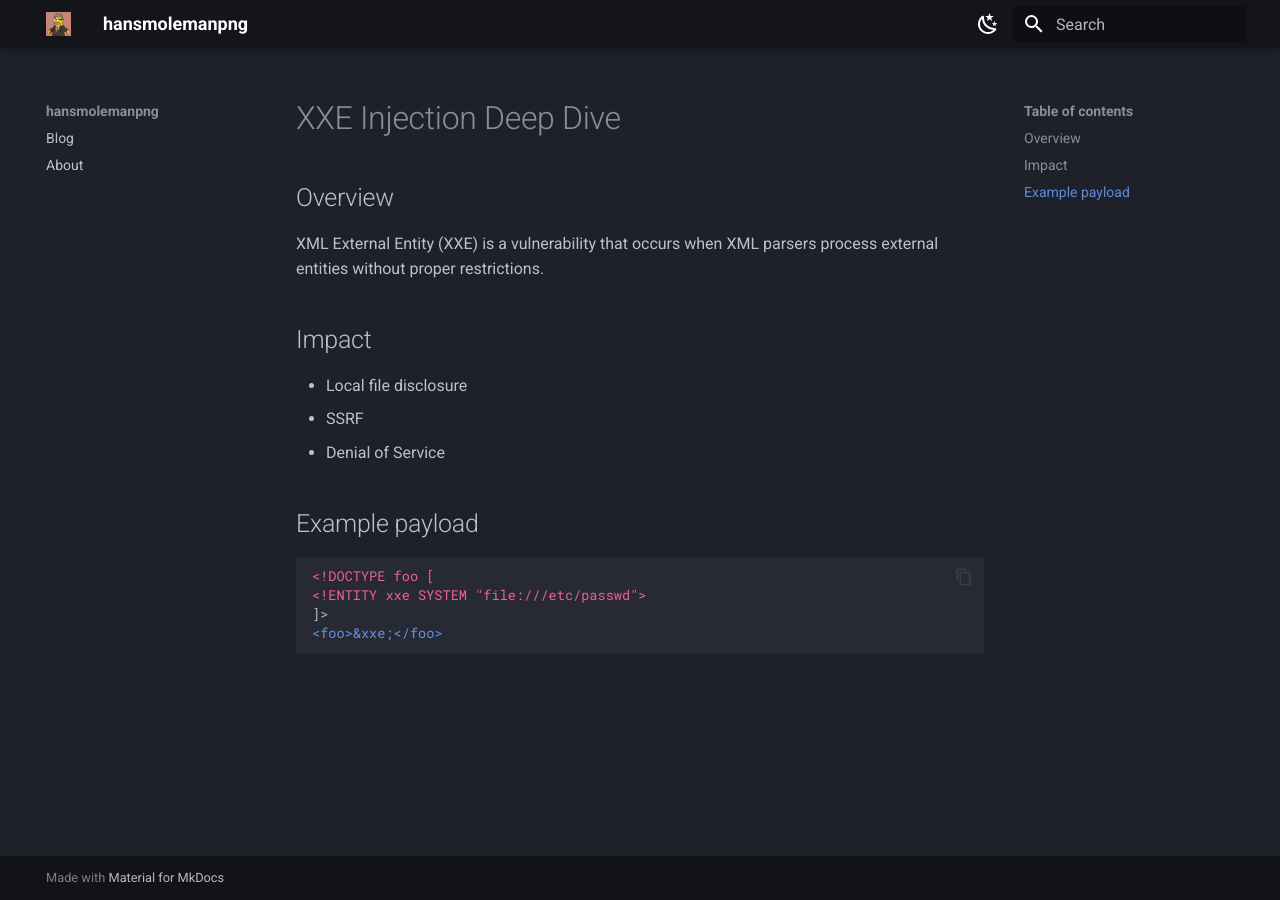
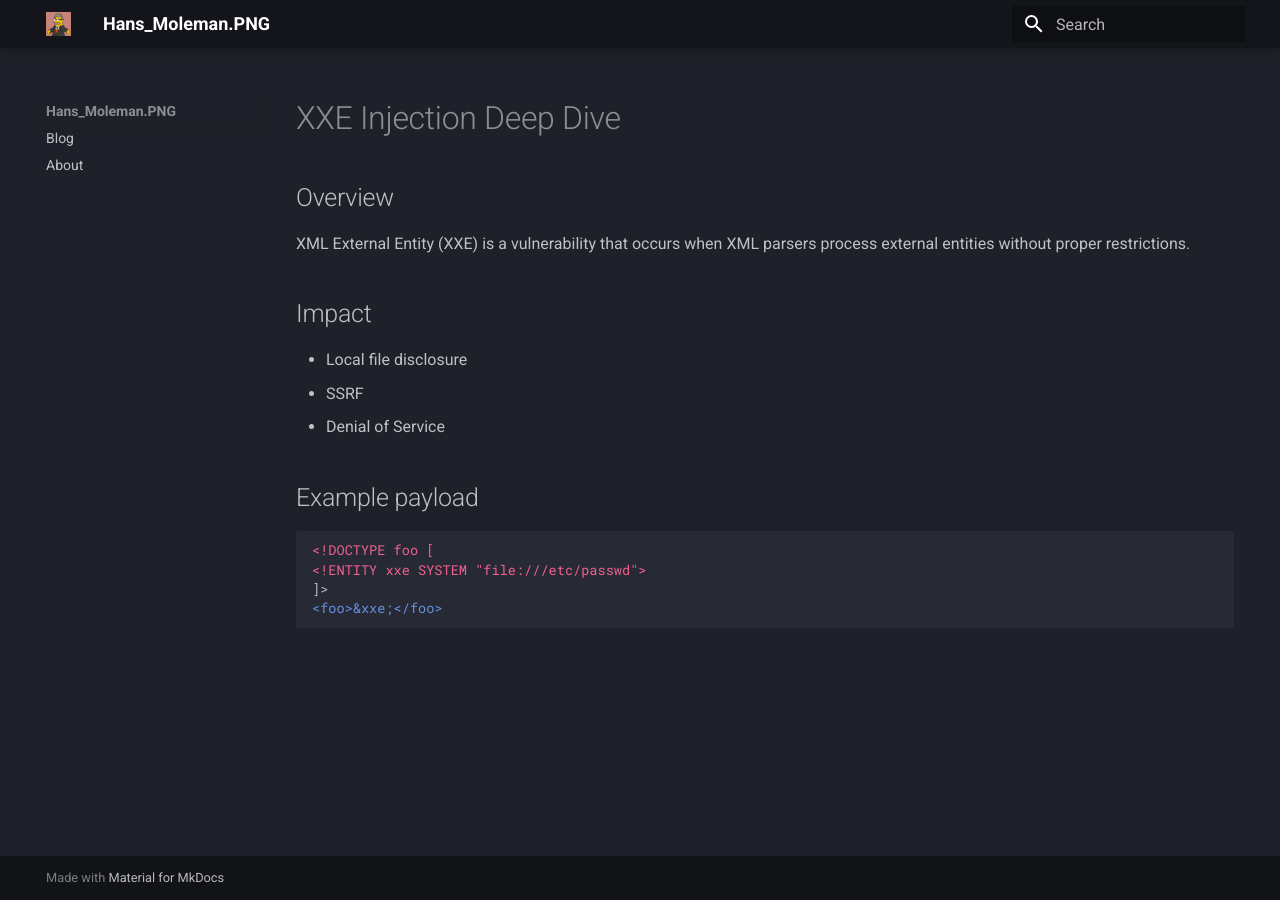
Before and after one commit to HansMolemanPNG/hansmolemanpng.github.io, an MkDocs documentation site: the page built from docs/blog/xxe-deep-dive.md, in a window 1280 px wide. Built offline with MkDocs 1.6.1 and Material for MkDocs 9.7.7, drawn with Linux system fonts in a browser that asks for light colours.

Commit message:
Update mkdocs.yml

```diff
--- a/mkdocs.yml
+++ b/mkdocs.yml
@@ -1,43 +1,36 @@
-site_name: hansmolemanpng
-site_description: Security research and vulnerability notes
+site_name: Hans_Moleman.PNG
 site_url: https://hansmolemanpng.github.io/
 
 theme:
   name: material
   logo: assets/profile.jpeg
   favicon: assets/profile.jpeg
+  custom_dir: overrides
+
   palette:
     - scheme: slate
       primary: black
       accent: green
-      toggle:
-        icon: material/weather-night
-        name: Dark mode
-    - scheme: default
-      toggle:
-        icon: material/weather-sunny
-        name: Light mode
+
   features:
-    - navigation.sections
-    - navigation.expand
-    - navigation.indexes
-    - navigation.top
-    - content.code.copy
-    - search.suggest
-    - search.highlight
+    - navigation.top   # opcional
+    - toc.integrate    # opcional
 
 plugins:
   - search
 
 markdown_extensions:
+  - attr_list
+  - md_in_html
   - admonition
-  - pymdownx.details
   - pymdownx.superfences
-  - pymdownx.inlinehilite
   - pymdownx.highlight
   - toc:
       permalink: true
 
+extra_css:
+  - assets/extra.css
+
 nav:
   - Blog: index.md
   - About: about.md
```
